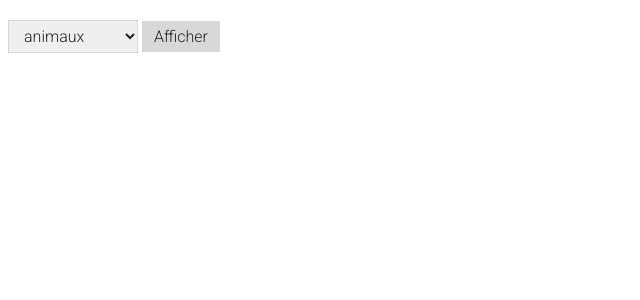
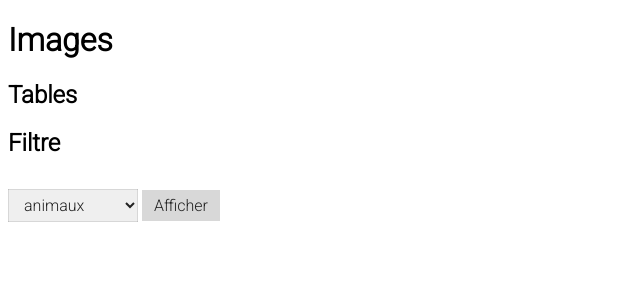
Before and after one commit to Angelisium/AFPA-TP06-PHP, a PHP site: page /photos.php in a window 1280 px wide. Shown: the top 300 px of the page, without its empty margins (0-640 px from the left). Run offline with PHP 8.4, Linux system fonts and the light colour scheme; data comes from the database, SQL or seed files in the repository.

Commit message:
Update photos.php

```diff
--- a/photos.php
+++ b/photos.php
@@ -52,6 +52,9 @@
 		<link rel="stylesheet" href="style.css">
 	</head>
 	<body>
+		<h1>Images</h1>
+		<section class="box">
+			<h2>Tables</h2>
 			<?php foreach($tables as $k => $v) { ?>
 				<a class="btn" href="?<?=http_build_query(['table' => $k] + $_GET)?>"><?=$v[0]?></a>
 			<?php } ?>
@@ -79,7 +82,10 @@
 					</tbody>
 				</table>
 			<?php } ?>
+		</section>
+		<section class="box">
 			<form>
+				<h2>Filtre</h2>
 				<?php if(!is_null($tid) && isset($tables[$tid])) { ?>
 					<input type="hidden" name="table" value="<?=$tid?>">
 				<?php } ?>
@@ -90,6 +96,7 @@
 				</select>
 				<button class="btn">Afficher</button>
 			</form>
+		</section>
 		<?php if(isset($images)) { ?>
 			<section class="images">
 				<?php foreach($images as $k => $v) { ?>
```
Lines whose indentation alone changed are shown as unchanged.
